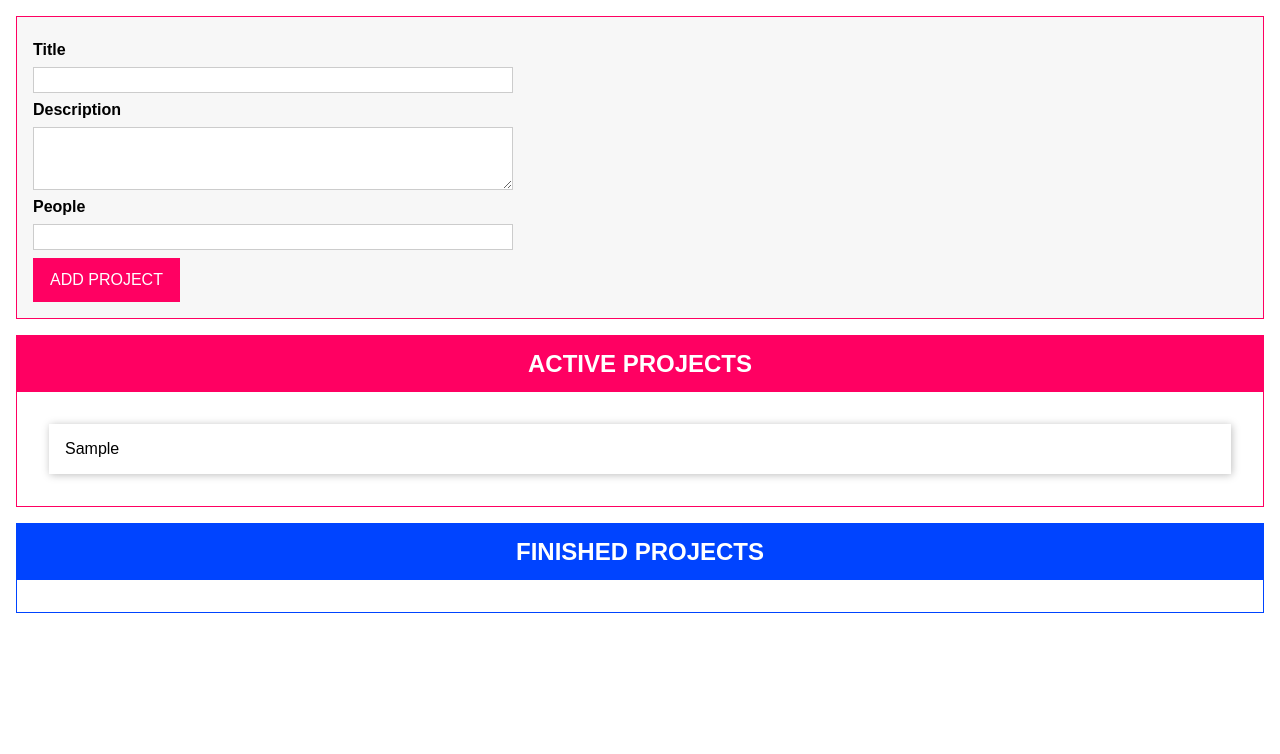
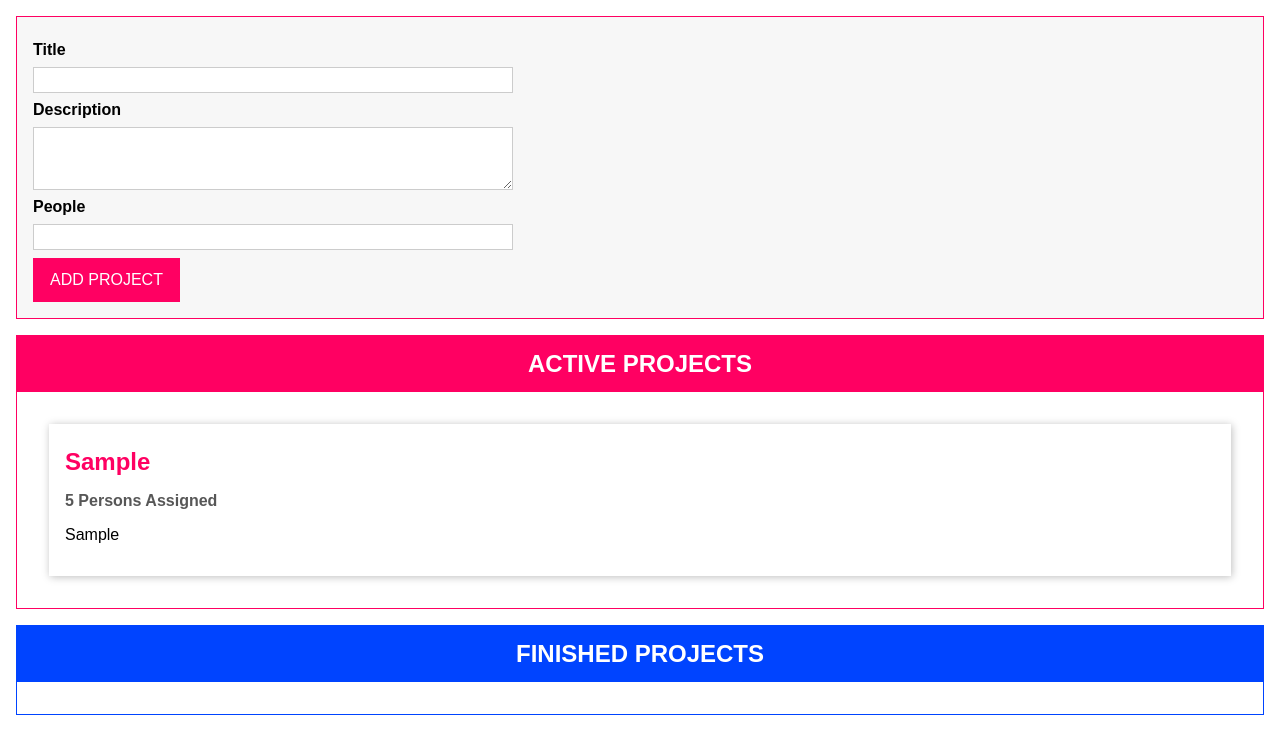
Before and after one commit to seungdonchoi/Typescript-Project, a website with bundled scripts: page index.html in a window 1280 px wide. Both pictures are taken after typing "Sample", "Sample", "5" into the empty fields and a click on the button "ADD PROJECT". Built offline with nearby package versions, Linux system fonts and the light colour scheme.

Commit message:
fixed few errors

```diff
--- a/index.html
+++ b/index.html
@@ -27,7 +27,11 @@
       </form>
     </template>
     <template id="single-project">
-      <li></li>
+      <li>
+        <h2></h2>
+        <h3></h3>
+        <p></p>
+      </li>
     </template>
     <template id="project-list">
       <section class="projects">
--- a/src/app.ts
+++ b/src/app.ts
@@ -2,20 +2,30 @@
 enum ProjectStatus { Active, Finished}
 
 class Project {
-  constructor(public id: string, public title: string, public description: string, public people: number, public status: ProjectStatus) {
+  constructor(
+    public id: string,
+    public title: string,
+    public description: string,
+    public people: number,
+    public status: ProjectStatus)
+    {}
+}
+// Project State Management
+type Listener<T> = (items: T[]) => void;
 
+class State<T> {
+  protected listeners: Listener<T>[] = []
+
+  addListener(listenerFn: Listener<T>) {
+    this.listeners.push(listenerFn)
   }
 }
-// Project State Management
-type Listener = (items: Project[]) => void;
-
-class ProjectState {
-  private listeners: Listener[] = []
+class ProjectState extends State <Project> {
   private projects: Project[] = []
   private static instance: ProjectState;
 
   private constructor() {
-
+    super()
   }
 
   static getInstance() {
@@ -26,9 +36,6 @@ class ProjectState {
     return this.instance;
   }
 
-  addListener(listenerFn: Listener) {
-    this.listeners.push(listenerFn)
-  }
 
   addProject(title: string, description: string, numOfPeople: number) {
     const newProject = new Project(Math.random().toString(), title, description, numOfPeople, ProjectStatus.Active);
@@ -71,6 +78,7 @@ function validate(validatableInput: Validatable) {
   }
   return isValid;
 }
+
 //autobind decorator
 function autobind(_: any, _2: string, descriptor: PropertyDescriptor) {
   const originalMethod = descriptor.value;
@@ -84,21 +92,69 @@ function autobind(_: any, _2: string, descriptor: PropertyDescriptor) {
   return adjDescriptor;
 }
 
-class ProjectList {
+//Component Base Class
+abstract class Component <T extends HTMLElement, U extends HTMLElement> {
   templateElement: HTMLTemplateElement
-  hostElement: HTMLDivElement
-  element: HTMLElement
+  hostElement: T;
+  element: U;
+
+  constructor(templateId: string, hostElementId: string, insertAtStart: boolean, newElementId?: string) {
+    this.templateElement = document.getElementById(templateId)! as HTMLTemplateElement;
+    this.hostElement = document.getElementById(hostElementId)! as T;
+    const importedNode = document.importNode(this.templateElement.content, true);
+    this.element = importedNode.firstElementChild as U;
+    if (newElementId) {
+      this.element.id = newElementId;
+    }
+    this.attach(insertAtStart)
+  }
+  private attach(insertAtStart: boolean) {
+    this.hostElement.insertAdjacentElement(insertAtStart ? 'afterbegin' : 'beforeend', this.element)
+  }
+  abstract configure?(): void;
+  abstract renderContent(): void;
+}
+
+// ProjectItem Class
+class ProjectItem extends Component<HTMLUListElement, HTMLLIElement> {
+  private project: Project;
+
+  get persons() {
+    if (this.project.people === 1) {
+      return '1 Person';
+    } else {
+      return `${this.project.people} Persons`
+    }
+  }
+
+  constructor(hostId: string, project: Project) {
+    super('single-project', hostId, false, project.id);
+    this.project = project;
+
+    this.configure();
+    this.renderContent();
+  }
+
+  configure() {}
+
+  renderContent() {
+    this.element.querySelector('h2')!.textContent = this.project.title;
+    this.element.querySelector('h3')!.textContent = this.persons + ' Assigned';
+    this.element.querySelector('p')!.textContent = this.project.description
+  }
+}
+
+class ProjectList extends Component <HTMLDivElement, HTMLElement>{
   assignedProjects: Project[];
 
   constructor(private type: 'active' | 'finished') {
-    this.templateElement = document.getElementById('project-list')! as HTMLTemplateElement;
-    this.hostElement = document.getElementById('app')! as HTMLDivElement;
-
-    const importedNode = document.importNode(this.templateElement.content, true)
-    this.element = importedNode.firstElementChild as HTMLElement;
-    this.element.id = `${this.type}-projects`;
+    super('project-list', 'app', false, `${type}-projects`);
     this.assignedProjects = [];
 
+    this.configure();
+    this.renderContent();
+  }
+  configure() {
     projectState.addListener((projects: Project[]) => {
       const relevantProjects = projects.filter(prj => {
         if (this.type === 'active') {
@@ -109,55 +165,42 @@ class ProjectList {
       this.assignedProjects = relevantProjects;
       this.renderProjects()
     })
-
-    this.attach();
-    this.renderContent();
   }
 
-  private renderProjects() {
-    const listEl = document.getElementById(`${this.type}-projects-list`)! as HTMLUListElement
-    listEl.innerHTML = ''
-    for (const prjItems of this.assignedProjects) {
-      const listItem = document.createElement('li');
-      listItem.textContent = prjItems.title
-      listEl.appendChild(listItem)
-    }
-  }
-
-  private renderContent() {
+  renderContent() {
     const listId = `${this.type}-projects-list`
     this.element.querySelector('ul')!.id = listId;
     this.element.querySelector('h2')!.textContent = this.type.toUpperCase() + ' PROJECTS';
 
   }
-
-  private attach() {
-    this.hostElement.insertAdjacentElement('beforeend', this.element)
+  private renderProjects() {
+    const listEl = document.getElementById(`${this.type}-projects-list`)! as HTMLUListElement
+    listEl.innerHTML = ''
+    for (const prjItems of this.assignedProjects) {
+      new ProjectItem(this.element.querySelector('ul')!.id, prjItems)
+    }
   }
 }
 
-class ProjectInput {
-  templateElement: HTMLTemplateElement;
-  hostElement: HTMLDivElement;
-  element: HTMLFormElement;
+class ProjectInput extends Component<HTMLDivElement, HTMLFormElement> {
   titleInputElement: HTMLInputElement;
   descriptionInputElement: HTMLInputElement;
   peopleInputElement: HTMLInputElement;
 
   constructor() {
-    this.templateElement = document.getElementById('project-input')! as HTMLTemplateElement;
-    this.hostElement = document.getElementById('app')! as HTMLDivElement;
-
-    const importedNode = document.importNode(this.templateElement.content, true)
-    this.element = importedNode.firstElementChild as HTMLFormElement;
-    this.element.id = 'user-input';
+    super('project-input', 'app', true, 'user-input')
     this.titleInputElement = this.element.querySelector('#title') as HTMLInputElement;
     this.descriptionInputElement = this.element.querySelector('#description') as HTMLInputElement;
     this.peopleInputElement = this.element.querySelector('#people') as HTMLInputElement;
 
     this.configure();
-    this.attach();
   }
+
+  configure() {
+    this.element.addEventListener('submit', this.submitHandler.bind(this))
+  }
+
+  renderContent() {}
 
   private gatherUserInput(): [string, string, number] | void {
     const enteredTitle = this.titleInputElement.value;
@@ -206,12 +249,7 @@ class ProjectInput {
       this.clearInputs();
     }
   }
-  private attach() {
-    this.hostElement.insertAdjacentElement('afterbegin', this.element);
-  }
-  private configure() {
-    this.element.addEventListener('submit', this.submitHandler.bind(this))
-  }
+
 }
 
 const prjInput = new ProjectInput();
```
